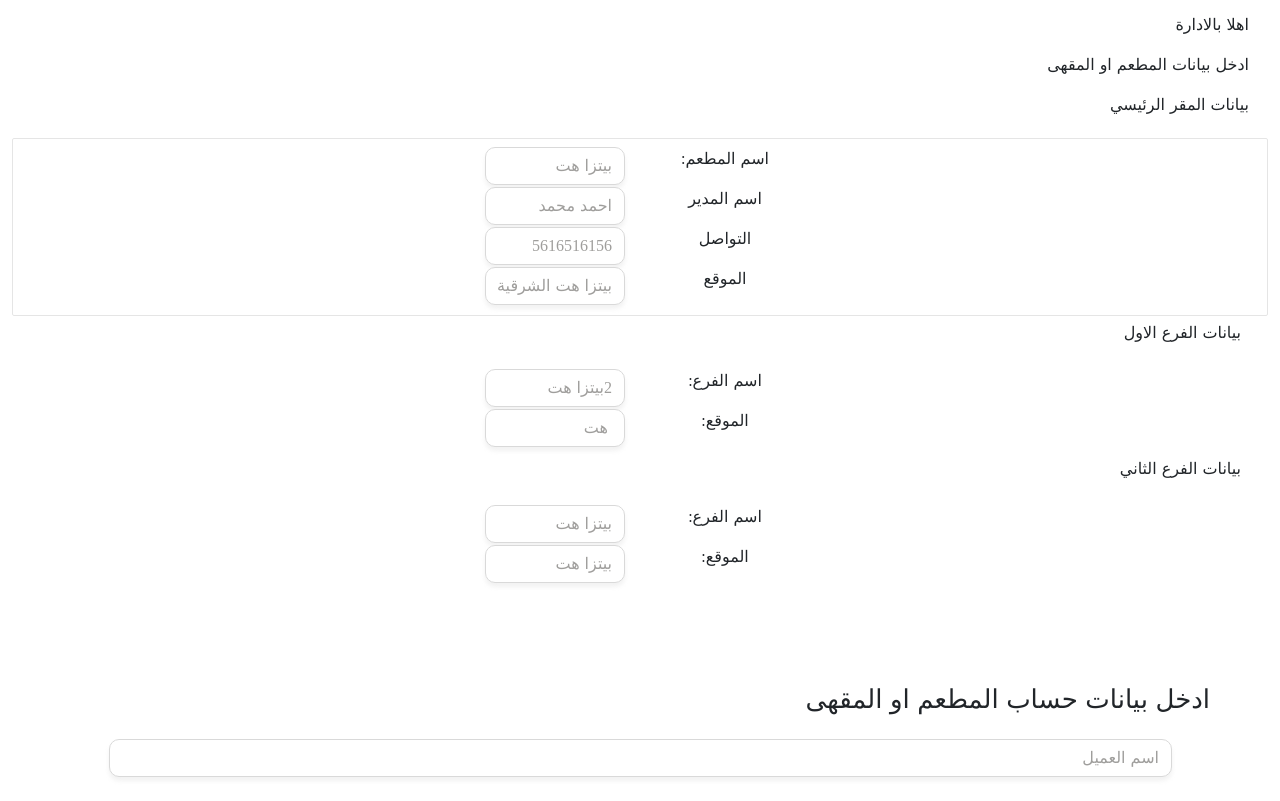
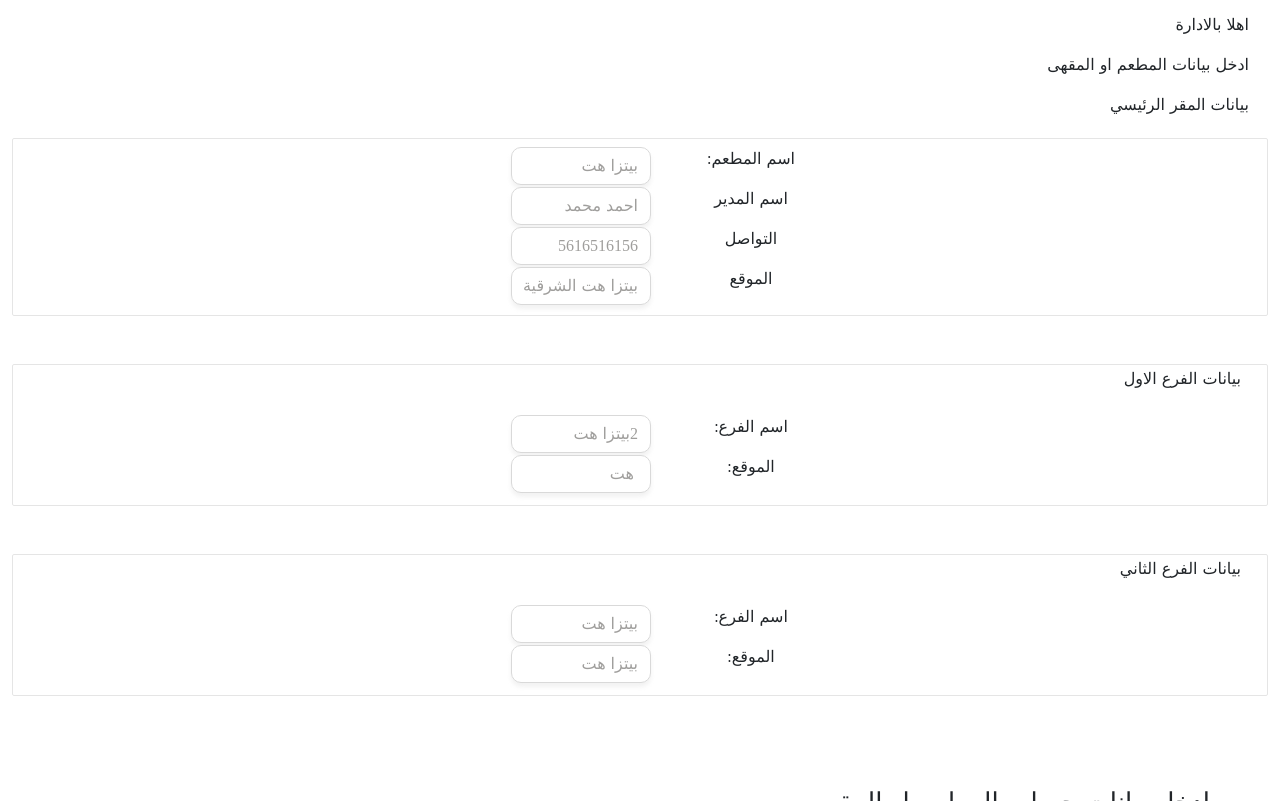
Before and after one commit to hmikki/cozyter, a plain HTML site: page admin/hellomng.html in a window 1280 px wide. Shown: the part 71-872 px from the top of the page. Drawn offline with nearby package versions, Linux system fonts and the light colour scheme; a web font is replaced by a local one.

Commit message:
new admins

```diff
--- a/admin/hellomng.html
+++ b/admin/hellomng.html
@@ -59,25 +59,25 @@
    <p>بيانات المقر الرئيسي</p>
   </div>
   <div class="row justify-content-center align-items-center flex-md-column bord-in py-2">
-    <div class="row">
+    <div class="row " style="margin-left: 37px;">
       <div class="col"><p>اسم المطعم:</p></div>
 
       <div class="col-6">  <input type="text" class="form-control  w-in" placeholder="بيتزا هت" aria-label="Username" aria-describedby="basic-addon1">
       </div>
     </div>
-    <div class="row">
+    <div class="row"  style="margin-left: 37px;">
       <div class="col"><p>اسم المدير</p></div>
 
       <div class="col-6">  <input type="text" class="form-control  w-in" placeholder="احمد محمد" aria-label="Username" aria-describedby="basic-addon1">
       </div>
     </div>
-    <div class="row">
+    <div class="row"  style="margin-left: 37px;">
       <div class="col"><p>التواصل</p></div>
 
       <div class="col-6">  <input type="text" class="form-control  w-in" placeholder="5616516156" aria-label="Username" aria-describedby="basic-addon1">
       </div>
     </div>
-    <div class="row">
+    <div class="row"  style="margin-left: 37px;">
       <div class="col"><p>الموقع</p></div>
 
       <div class="col-6">  <input type="text" class="form-control  w-in" placeholder="بيتزا هت الشرقية" aria-label="Username" aria-describedby="basic-addon1">
@@ -85,15 +85,17 @@
     </div>
 
   </div>
+  <div class="bord-in mt-5">
+
   <p class="mr-4">بيانات الفرع الاول</p>
   <div class="row justify-content-center align-items-center flex-md-column py-2">
-    <div class="row">
+    <div class="row"  style="margin-left: 37px;">
       <div class="col"><p>اسم الفرع:</p></div>
 
       <div class="col-6">  <input type="text" class="form-control  w-in" placeholder="2بيتزا هت" aria-label="Username" aria-describedby="basic-addon1">
       </div>
     </div>
-    <div class="row">
+    <div class="row" style="margin-left: 37px;">
       <div class="col"><p>الموقع:</p></div>
 
       <div class="col-6">  <input type="text" class="form-control  w-in" placeholder=" هت" aria-label="Username" aria-describedby="basic-addon1">
@@ -101,15 +103,19 @@
     </div>
 
     </div>
+
+  </div>
+  <div class="bord-in mt-5">
+
     <p class="mr-4">بيانات الفرع الثاني</p>
   <div class="row justify-content-center align-items-center flex-md-column py-2">
-    <div class="row">
+    <div class="row" style="margin-left: 37px;">
       <div class="col"><p>اسم الفرع:</p></div>
 
       <div class="col-6">  <input type="text" class="form-control  w-in" placeholder="بيتزا هت" aria-label="Username" aria-describedby="basic-addon1">
       </div>
     </div>
-    <div class="row">
+    <div class="row" style="margin-left: 37px;">
       <div class="col"><p>الموقع:</p></div>
 
       <div class="col-6">  <input type="text" class="form-control  w-in" placeholder="بيتزا هت" aria-label="Username" aria-describedby="basic-addon1">
@@ -117,6 +123,8 @@
     </div>
 
     </div>
+  </div>
+
 </section>
 <section>
   <div class="sec-input ">
```
Also changed, not shown: admin/Create validity.html (+3 -3 lines), admin/basicfile.html (+1 -1 lines), admin/index.html (+1 -1 lines), admin/listfood.html (+1 -1 lines).
